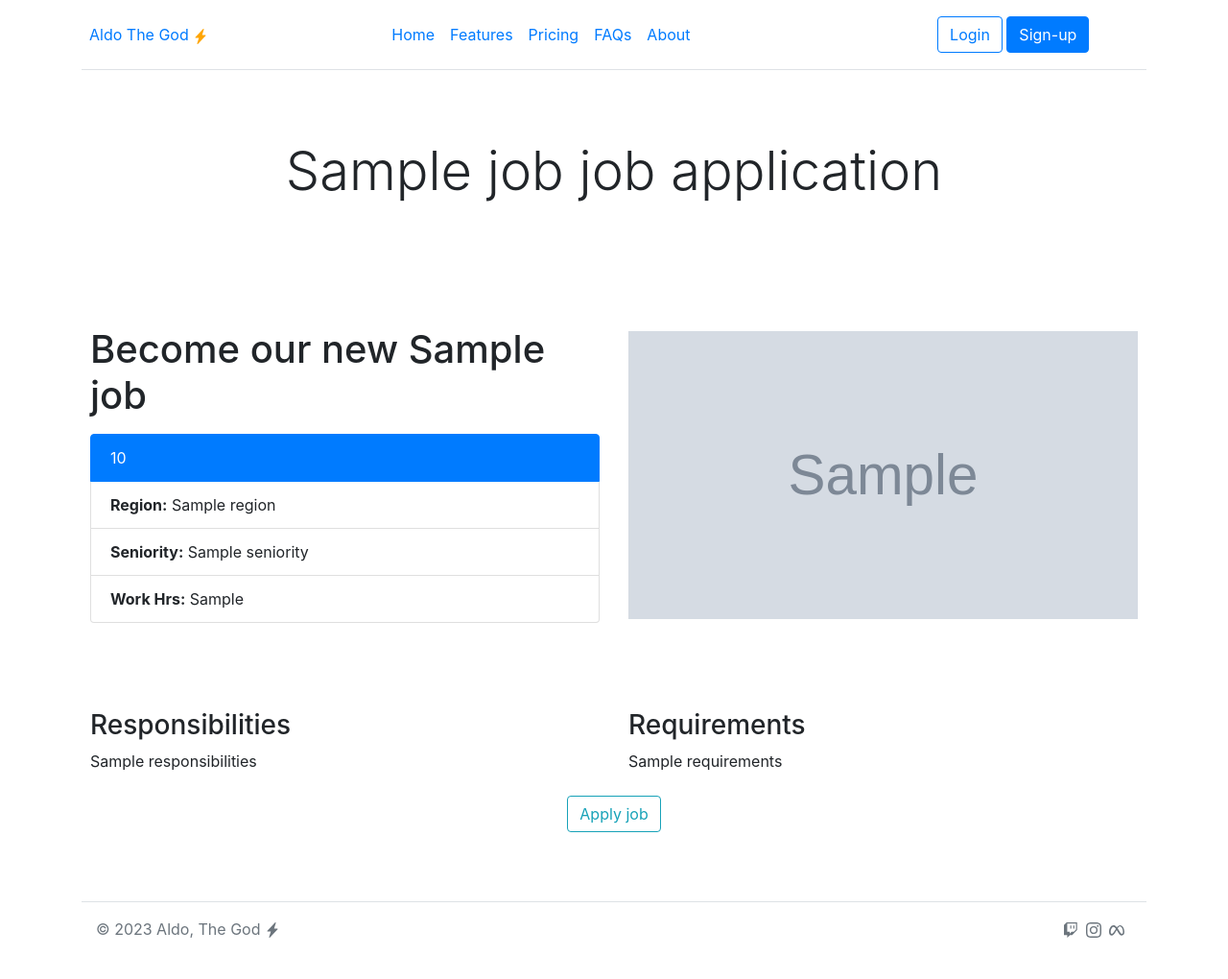
After one commit to MetalHacker01/python_dynamic_website, a Flask app: template templates/jobpage.html in a window 1280 px wide. The commit adds this page. Shown: the whole page at 96% size. Run offline with Flask 3, Linux system fonts and the light colour scheme; the template is opened without the code that fills it: most values are stand-ins (such as "Sample title", 1, 10 or a date in 2020); grey boxes marked "Sample" are stand-in pictures; some libraries are stand-ins or nearby versions.

Commit message:
Added job and error page

```diff
--- a/app.py
+++ b/app.py
@@ -1,5 +1,5 @@
 from flask import Flask, render_template, jsonify
-from database import load_jobs_from_db
+from database import load_jobs_from_db, load_job_from_db
 
 app = Flask(__name__)
 
@@ -16,5 +16,13 @@ def list_jobs():
   return jsonify(jobs)
 
 
+@app.route("/job/<id>")
+def show_job(id):
+  job = load_job_from_db(id)
+  if not job:
+    return render_template('error.html', job=job)
+  return render_template('jobpage.html', job=job)
+
+
 if __name__ == "__main__":
   app.run(host='0.0.0.0', debug=True)
--- a/templates/job_items.html
+++ b/templates/job_items.html
@@ -15,6 +15,6 @@
     <li class="list-group-item"><b>Work Hrs:</b> {{job['working_hours']}}</li>
   </ul>
   <div class="card-body">
-   <button type="button" class="btn btn-outline-info">Apply job</button>
+   <a href="/job/{{job['id']}}"><button type="button"  class="btn btn-outline-info">Check Info</button></a>
   </div>
 </div>
--- /dev/null
+++ b/templates/jobpage.html
@@ -0,0 +1,77 @@
+<!doctype html>
+<html lang="en">
+  <head>
+    <title>{{job.title}} Job Application</title>
+    <link rel="icon" type="image/x-icon" href="https://img.icons8.com/fluency/256/python.png">
+    <!-- Required meta tags -->
+    <meta charset="utf-8">
+    <meta name="viewport" content="width=device-width, initial-scale=1, shrink-to-fit=no">
+    <link rel="preconnect" href="https://fonts.googleapis.com">
+<link rel="preconnect" href="https://fonts.gstatic.com" crossorigin>
+<link href="https://fonts.googleapis.com/css2?family=Roboto&display=swap" rel="stylesheet">
+    <!-- Bootstrap CSS -->
+    <link rel="stylesheet" href="https://stackpath.bootstrapcdn.com/bootstrap/4.3.1/css/bootstrap.min.css" integrity="sha384-ggOyR0iXCbMQv3Xipma34MD+dH/1fQ784/j6cY/iJTQUOhcWr7x9JvoRxT2MZw1T" crossorigin="anonymous">
+
+     <!-- Custom styles for this template -->
+     {% include 'style.css' %}
+  </head>
+  <body>
+
+  {% include 'nav_bar.html' %}
+
+    <div class="pricing-header px-3 py-3 pt-md-5 pb-md-4 mx-auto text-center">
+      <h1 class="display-4">{{job.title}} job application</h1>
+    </div>
+<div class="container col-xxl-8 px-4 py-5">
+    <div class="row flex-lg-row-reverse align-items-center g-5 py-5">
+      <div class="col-10 col-sm-8 col-lg-6">
+        <img src="{{job.img}}" class="d-block mx-lg-auto img-fluid" style="height:300px;object-fit: cover" alt="Bootstrap Themes" width="700" height="300" loading="lazy">
+      </div>
+      <div class="col-lg-6">
+        <h1 class="display-5 fw-bold lh-1 mb-3">Become our new {{job.title}}</h1>
+
+      <ul class="list-group">
+          {% if job.salary == "" %}
+  <li class="list-group-item active" aria-current="true">The salary to be decided</li>
+        {% else %}
+<li class="list-group-item active" aria-current="true">{{job.salary}}</li>
+        {% endif %}
+  <li class="list-group-item"><b>Region:</b> {{job.region}}</li>
+  <li class="list-group-item"><b>Seniority:</b> {{job.seniority}}</li>
+  <li class="list-group-item"><b>Work Hrs:</b> {{job.working_hours}}</li>
+</ul>
+
+
+        </div>
+      </div>
+  <div class="row g-4 py-2 row-cols-1 row-cols-lg-3">
+      <div class="feature col">
+        <div class="feature-icon d-inline-flex align-items-center justify-content-center text-bg-primary bg-gradient fs-2 mb-3">
+          <svg class="bi" width="1em" height="1em"><use xlink:href="#collection"></use></svg>
+        </div>
+        <h3 class="fs-2">Responsibilities</h3>
+        <p>{{job.responsibilities}}</p>
+      </div>
+      <div class="feature col">
+        <div class="feature-icon d-inline-flex align-items-center justify-content-center text-bg-primary bg-gradient fs-2 mb-3">
+          <svg class="bi" width="1em" height="1em"><use xlink:href="#people-circle"></use></svg>
+        </div>
+        <h3 class="fs-2">Requirements</h3>
+        <p>{{job.requirements}}</p>
+      </div>
+    </div>
+   <div class="d-grid gap-2 d-md-flex justify-content-md-center">
+          <button type="button" class="btn btn-outline-info">Apply job</button>
+          </div>
+    </div>
+
+  </div>
+
+       {% include 'footer.html' %}
+    <!-- Optional JavaScript -->
+    <!-- jQuery first, then Popper.js, then Bootstrap JS -->
+    <script src="https://code.jquery.com/jquery-3.3.1.slim.min.js" integrity="sha384-q8i/X+965DzO0rT7abK41JStQIAqVgRVzpbzo5smXKp4YfRvH+8abtTE1Pi6jizo" crossorigin="anonymous"></script>
+    <script src="https://cdnjs.cloudflare.com/ajax/libs/popper.js/1.14.7/umd/popper.min.js" integrity="sha384-UO2eT0CpHqdSJQ6hJty5KVphtPhzWj9WO1clHTMGa3JDZwrnQq4sF86dIHNDz0W1" crossorigin="anonymous"></script>
+    <script src="https://stackpath.bootstrapcdn.com/bootstrap/4.3.1/js/bootstrap.min.js" integrity="sha384-JjSmVgyd0p3pXB1rRibZUAYoIIy6OrQ6VrjIEaFf/nJGzIxFDsf4x0xIM+B07jRM" crossorigin="anonymous"></script>
+  </body>
+</html>
```
Also changed, not shown: database.py (+11 -0 lines), templates/error.html (added, +145 -0 lines).
